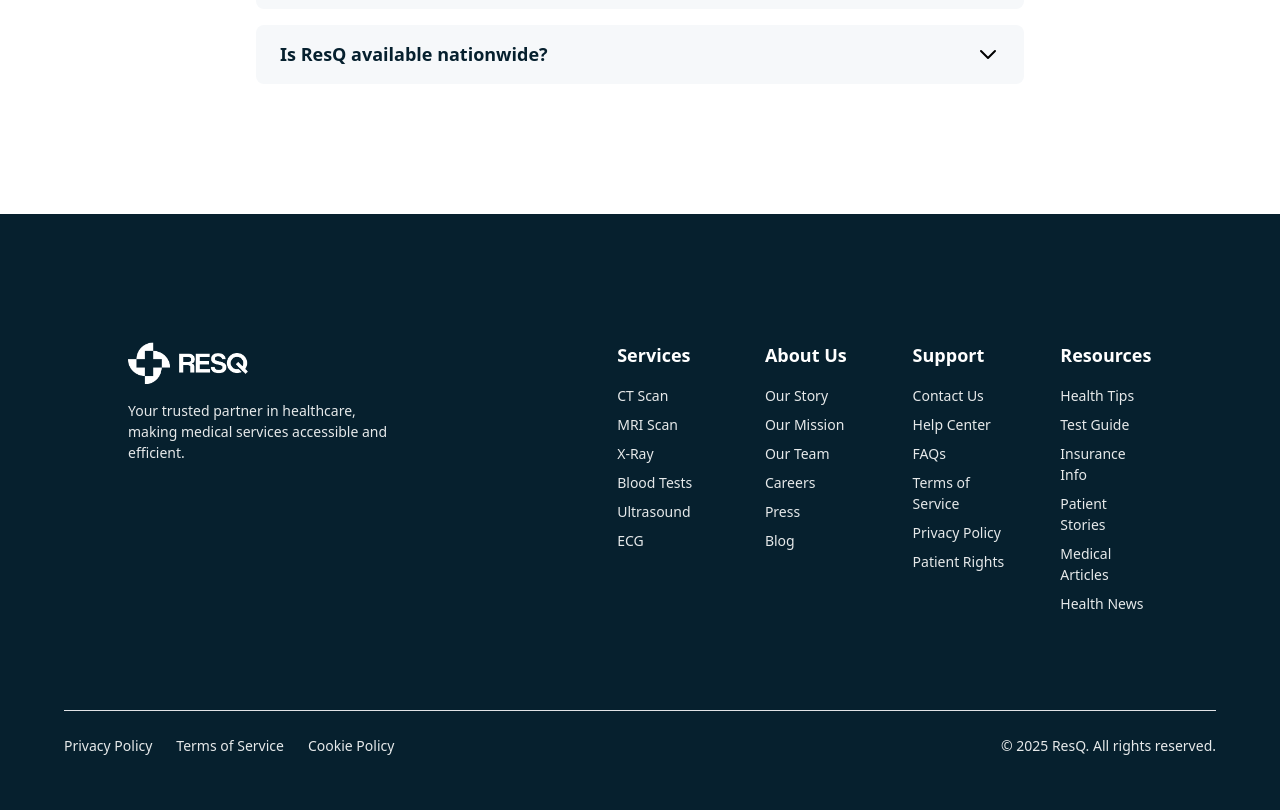
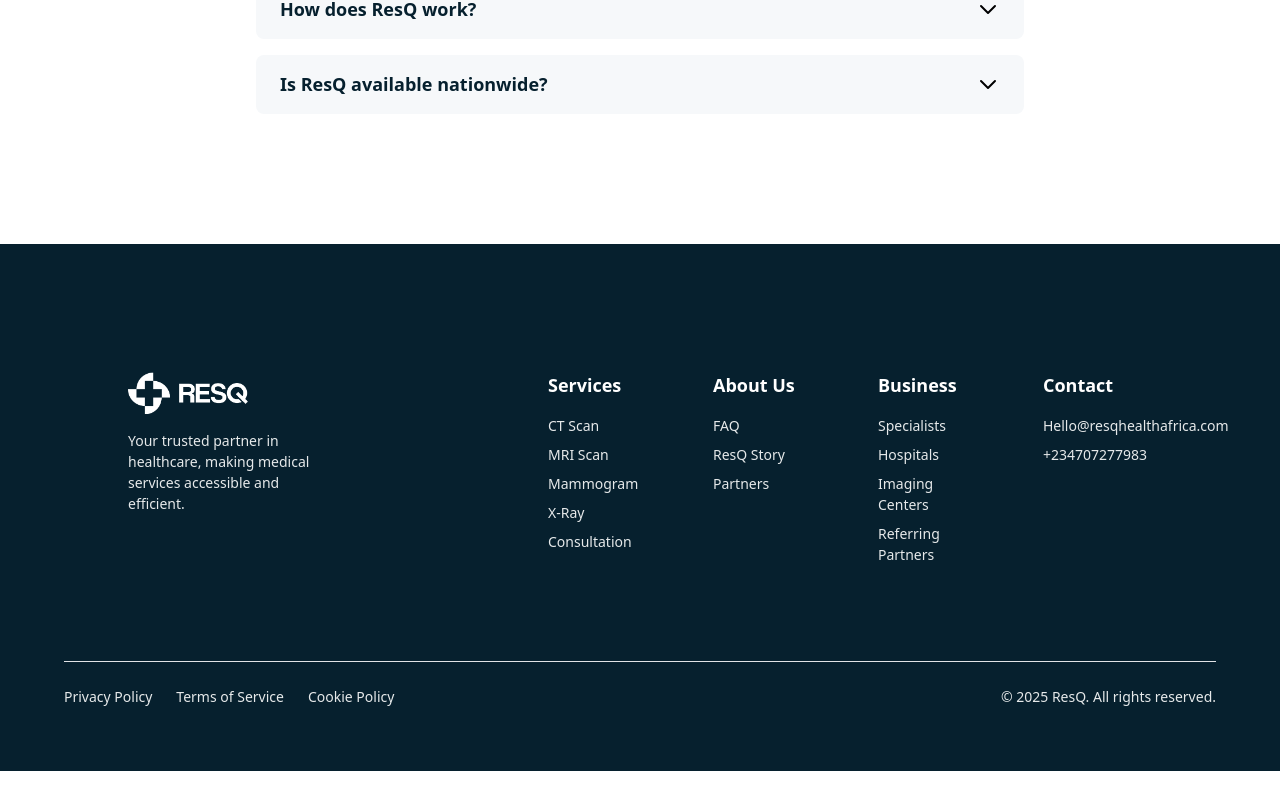
Before and after one commit to ResQ-Health/ResQ-Health, a React (Vite) app: page / in a window 1280 px wide. Shown: the part 5664-6474 px from the top of the page. After the commit the page ends 6435 px from the top, so only its background shows below. Built offline with nearby package versions, Linux system fonts and the light colour scheme.

Commit message:
fixed the issues of padding

```diff
--- a/render.yaml
+++ b/render.yaml
@@ -7,3 +7,5 @@ services:
     envVars:
       - key: NODE_VERSION
         value: 18.18.0 # Explicitly set to a supported version
+      - key: PORT
+        value: 10000
--- /dev/null
+++ b/server.js
@@ -0,0 +1,25 @@
+import express from 'express';
+import { fileURLToPath } from 'url';
+import { dirname, join } from 'path';
+import compression from 'compression';
+
+const __filename = fileURLToPath(import.meta.url);
+const __dirname = dirname(__filename);
+
+const app = express();
+const PORT = process.env.PORT || 10000;
+
+// Enable gzip compression
+app.use(compression());
+
+// Serve static files from the dist directory
+app.use(express.static(join(__dirname, 'dist')));
+
+// For any other routes, serve the index.html (for client-side routing)
+app.get('*', (req, res) => {
+    res.sendFile(join(__dirname, 'dist', 'index.html'));
+});
+
+app.listen(PORT, '0.0.0.0', () => {
+    console.log(`Server running at http://localhost:${PORT}`);
+});
--- a/src/components/Card1.tsx
+++ b/src/components/Card1.tsx
@@ -10,7 +10,7 @@ interface Card1Props {
 
 const Card1: React.FC<Card1Props> = ({ title, description, description2, items, image }) => {
     return (
-        <div className="flex md:flex-row mx-auto max-w-[1312px] flex-col border-[2px] border-[#E1E3E6] bg-[#F6F8FA] rounded-[6px] px-[24px] md:px-[64px] items-center justify-between gap-[155px] py-12">
+        <div className="flex md:flex-row mx-auto max-w-[1312px] flex-col border-[2px] border-[#E1E3E6] bg-[#F6F8FA] rounded-[6px] px-[24px] md:px-[64px] items-center justify-between gap-[8px] md:gap-[155px] py-12">
             <div className="flex-1 max-w-[552px]">
                 <h2 className="text-[32px] md:text-[40px] font-[500] text-[#06202E] mb-6">{title}</h2>
                 <p className="text-[20px] leading-[32px] mb-[16px] text-[#4B5563]">{description}</p>
--- a/src/components/Card2.tsx
+++ b/src/components/Card2.tsx
@@ -10,7 +10,7 @@ interface Card2Props {
 
 const Card2: React.FC<Card2Props> = ({ title, description1, description2, list, image }) => {
     return (
-        <div className="flex max-w-[644px] px-[24px] h-[932px] items-center flex-col border-[2px] border-[#E1E3E6] bg-[#F6F8FA] rounded-[6px]  justify-between gap-[110px] py-[64px]">
+        <div className="flex max-w-[644px] px-[24px] h-auto md:h-[932px] items-center flex-col border-[2px] border-[#E1E3E6] bg-[#F6F8FA] rounded-[6px]  justify-between gap-[12px] md:gap-[110px] py-[64px]">
             <div className="flex-1 max-w-[552px]">
                 <h2 className=" text-[32px] md:text-[40px] font-[500] text-[#06202E] mb-6">{title}</h2>
                 <p className="text-[16px] leading-[24px] text-[#4B5563] mb-4">{description1}</p>
--- a/src/components/Footer.tsx
+++ b/src/components/Footer.tsx
@@ -9,43 +9,33 @@ const footerLinks: FooterLink[] = [
         links: [
             "CT Scan",
             "MRI Scan",
+            "Mammogram",
             "X-Ray",
-            "Blood Tests",
-            "Ultrasound",
-            "ECG"
+            "Consultation",
         ]
     },
     {
         title: "About Us",
         links: [
-            "Our Story",
-            "Our Mission",
-            "Our Team",
-            "Careers",
-            "Press",
-            "Blog"
+            "FAQ",
+            "ResQ Story",
+            "Partners",
         ]
     },
     {
-        title: "Support",
+        title: "Business",
         links: [
-            "Contact Us",
-            "Help Center",
-            "FAQs",
-            "Terms of Service",
-            "Privacy Policy",
-            "Patient Rights"
+            "Specialists",
+            "Hospitals",
+            "Imaging Centers",
+            "Referring Partners",
         ]
     },
     {
-        title: "Resources",
+        title: "Contact",
         links: [
-            "Health Tips",
-            "Test Guide",
-            "Insurance Info",
-            "Patient Stories",
-            "Medical Articles",
-            "Health News"
+            "Hello@resqhealthafrica.com",
+            "+234707277983",
         ]
     }
 ];
--- a/src/components/UsersCard.tsx
+++ b/src/components/UsersCard.tsx
@@ -10,8 +10,8 @@ const UsersCard: React.FC<UsersCardProps> = ({ name, description, image }) => {
     return (
         <div className="flex flex-col bg-[#FBFBFB] py-[36.24px] px-[28px] rounded-[16px] border-[#E9E9E9] border  max-w-[421px] ">
             <div className=" rounded-full mb-[75px] flex justify-between items-center overflow-hidden ">
-                <img src={`./quote.png`} alt={name} className="w-[96.0px] h-[69px] " />
-                <img src={image} alt={name} className="size-[42px] " />
+                <img src={`./quote.png`} alt={name} className=" w-[68px]  md:w-[96.0px] h-[44px] md:h-[69px] " />
+                <img src={image} alt={name} className="size-[42px] md:size-[84px] " />
             </div>
             <p className="text-[16px] leading-[24px] font-[500] text-[#06202E]] mb-2">{description}</p>
             <h3 className="text-[20px] font-semibold text-[#06202E]">{name}</h3>
--- a/src/components/how it works/card.tsx
+++ b/src/components/how it works/card.tsx
@@ -8,7 +8,7 @@ interface CardProps {
 
 const Card: React.FC<CardProps> = ({ number, title, description }) => {
     return (
-        <div className="flex flex-col w-auto md:w-[310px] items-start gap-[2px] p-[13px] bg-white  shadow-[-1px_0_1px_rgba(0,0,0,0.1)]">
+        <div className="flex flex-col w-auto md:w-[310px] md:rounded-none rounded-[6px] items-start gap-[2px] p-[13px] bg-white  shadow-[-1px_2px_1px_rgba(0,0,1,0.1)] md:shadow-[-1px_0_1px_rgba(0,0,0,0.1)]">
             <div className="full flex items-center justify-center">
                 <span className="text-[#06202E] text-[16px] font-[600]">{number}</span>
             </div>
--- a/vite.config.ts
+++ b/vite.config.ts
@@ -6,11 +6,11 @@ import tailwindcss from '@tailwindcss/vite'
 export default defineConfig({
   plugins: [react(), tailwindcss()],
   server: {
-    port: process.env.PORT ? Number(process.env.PORT) : 3000,
+    port: process.env.PORT ? Number(process.env.PORT) : 10000,
     host: "0.0.0.0", // Ensures it binds to all network interfaces
   },
   preview: {
-    port: process.env.PORT ? Number(process.env.PORT) : 3000,
+    port: process.env.PORT ? Number(process.env.PORT) : 10000,
     host: "0.0.0.0",
     allowedHosts: ["resq-health-staging.onrender.com", ".onrender.com"]
   }
```
Also changed, not shown: 1 other file (tests, documents, lock files or other folders).
